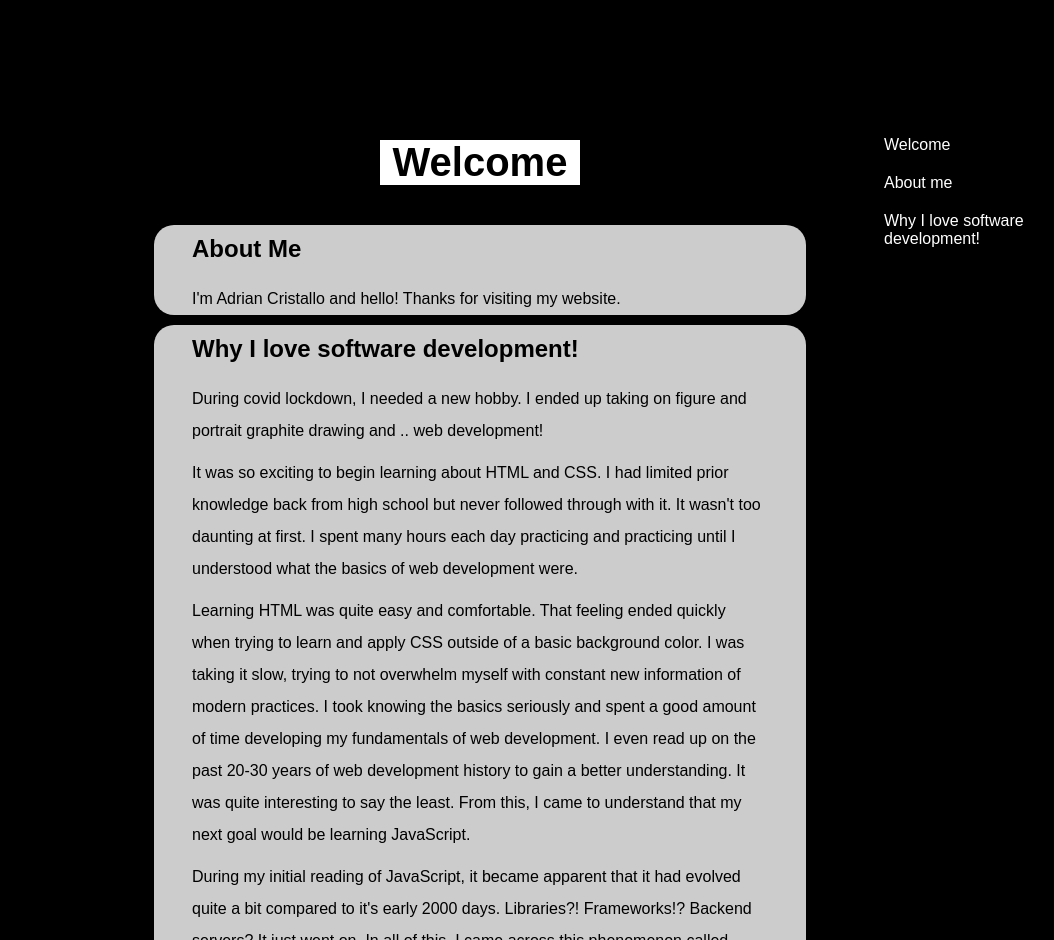
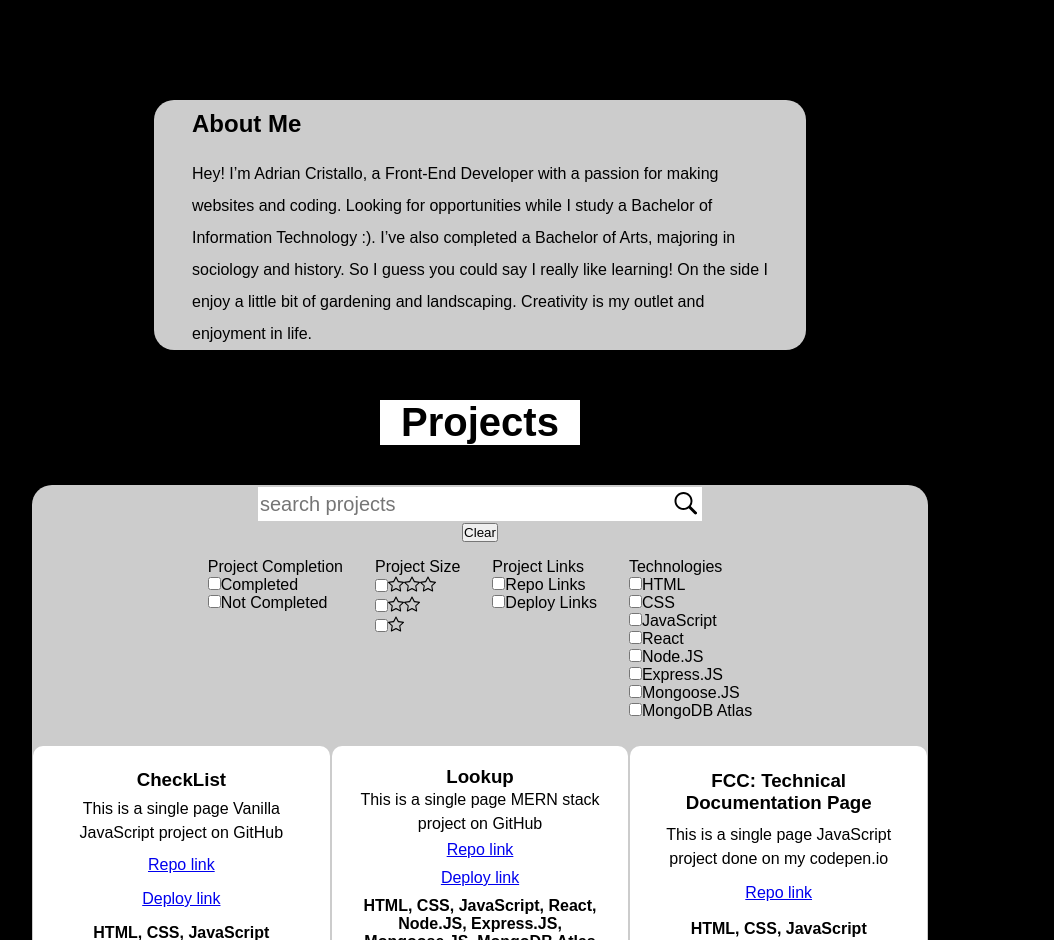
Before and after one commit to haheha24/portfolio, a React (Create React App) app in the folder client/: page / in a window 1280 px wide. Shown: the part 800-1740 px from the top of the page, without its empty margins (160-1214 px from the left). Built offline with nearby package versions, Linux system fonts and the light colour scheme.

Commit message:
removed SideNavBar as there was no need for it anymore. Also adjusted the html of About.tsx for a more consise and shorter introduction. Will edit and add more in the future

```diff
--- a/client/src/components/main/pages/about/About.tsx
+++ b/client/src/components/main/pages/about/About.tsx
@@ -1,5 +1,4 @@
 import "./about.css";
-import SideNavBar from "../../../sideNavBar/SideNavBar";
 
 export type IhomeSubtitle = {
   itemId: string;
@@ -7,94 +6,20 @@ export type IhomeSubtitle = {
 };
 
 const About = () => {
-  const homeSubtitleArray: IhomeSubtitle[] = [
-    { itemId: "welcome", itemName: "Welcome"},
-    { itemId: "aboutMe", itemName: "About me" },
-    {
-      itemId: "loveSoftware",
-      itemName: "Why I love software development!",
-    },
-  ];
 
   return (
-    <div  className="about-grid">
-      <SideNavBar navArray={homeSubtitleArray} />
+    <div className="about-grid">
       <div id="aboutLink" className="about-container">
-        <h1 id="welcome" className="about-title">Welcome</h1>
         <section id="aboutMe" className="about-section">
           <h2 className="about-subtitle">About Me</h2>
           <p className="about-paragraph">
-            I'm Adrian Cristallo and hello! Thanks for visiting my website.
-          </p>
-        </section>
-        <section id="loveSoftware" className="about-section">
-          <h2 className="about-subtitle">Why I love software development!</h2>
-          <p className="about-paragraph">
-            During covid lockdown, I needed a new hobby. I ended up taking on
-            figure and portrait graphite drawing and .. web development!
-          </p>
-          <p className="about-paragraph">
-            It was so exciting to begin learning about HTML and CSS. I had
-            limited prior knowledge back from high school but never followed
-            through with it. It wasn't too daunting at first. I spent many hours
-            each day practicing and practicing until I understood what the
-            basics of web development were.
-          </p>
-          <p className="about-paragraph">
-            Learning HTML was quite easy and comfortable. That feeling ended
-            quickly when trying to learn and apply CSS outside of a basic
-            background color. I was taking it slow, trying to not overwhelm
-            myself with constant new information of modern practices. I took
-            knowing the basics seriously and spent a good amount of time
-            developing my fundamentals of web development. I even read up on the
-            past 20-30 years of web development history to gain a better
-            understanding. It was quite interesting to say the least. From this,
-            I came to understand that my next goal would be learning JavaScript.
-          </p>
-          <p className="about-paragraph">
-            During my initial reading of JavaScript, it became apparent that it
-            had evolved quite a bit compared to it's early 2000 days.
-            Libraries?! Frameworks!? Backend servers? It just went on. In all of
-            this, I came across this phenomenon called <b>React</b>. It was a
-            library, <i>but confused as a framework</i>, of JavaScript. It
-            sounded overwhelming but also extremely cool. This motivated me to
-            want to learn React and know how to use it. Putting my problem
-            solving cap back on, how was I going to get to this point of
-            expertise? So back on the study wagon, I reigned in my curiosity and
-            made a plan on how I was going to achieve my goal. I had to first
-            learn JavaScript.
-          </p>
-          <p className="about-paragraph">
-            JavaScript was (and still is) my actual challenge. I had overcome
-            HTML and CSS with relative ease over time. JavaScript challenged me
-            because it wasn't as clear as the previous two languages. It
-            required so much more of my wit and problem solving skills. I won't
-            lie, I struggled for the first 6 months. However, I kept at it! I
-            was determined to learn this new challenge and so, my first task
-            that I identified was to learn the language fundamentals. Syntax and
-            statements, expressions, primitive values, operators, functions,
-            objects, the list could go on. Like I mentioned, it's still a
-            challenge but that's the fantastic thing, learning it has become a
-            passion. It never really feels like a chore.
-          </p>
-          <p className="about-paragraph">
-            Fast forward to the present, I put in the effort and learnt the
-            fundamentals, learnt how to read JavaScript documentation, as well
-            as how to use a variety of resources to help me learn and problem
-            solve. I am still learning, <i>a lot</i>, and have much more to
-            learn! I can safely say I can use React and incorporate it with
-            other npm packages to build websites. I even taught myself a bit of
-            backend development. It was really interesting learning how to make
-            a MERN stack application. Every step was a challenge but the
-            gratifaction of solving each problem was like ecstacy.
-          </p>
-          <p className="about-paragraph">
-            In summary, I started out learning HTML and CSS which was a comfy
-            experience. Learning JavaScript was a wake up call, realising the
-            peak that I felt like I had reached with HTML and CSS was only an
-            illusion and in actual fact just the base of the summit. Through
-            learning the JavaScript fundamentals, I was able to begin my journey
-            of learning the modern web development experience through React.
+            Hey! I’m Adrian Cristallo, a Front-End Developer with a passion for
+            making websites and coding. Looking for opportunities while I study
+            a Bachelor of Information Technology :). I’ve also completed a
+            Bachelor of Arts, majoring in sociology and history. So I guess
+            you could say I really like learning! On the side I enjoy a little
+            bit of gardening and landscaping. Creativity is my outlet and
+            enjoyment in life.
           </p>
         </section>
       </div>
--- a/client/src/components/sideNavBar/SideNavBar.tsx
+++ /dev/null
@@ -1,57 +0,0 @@
-import "./sidenavbar.css";
-import { useEffect, useRef } from "react";
-import { IhomeSubtitle } from "../main/pages/about/About";
-import { Link } from "react-scroll";
-import { GiHamburgerMenu } from "react-icons/gi";
-
-const SideNavBar = (props: { navArray: IhomeSubtitle[] }) => {
-  const windowWidth = window.innerWidth;
-  const sideNavRef = useRef<HTMLElement>(null);
-  const sideBurgerRef = useRef<HTMLDivElement>(null);
-
-  useEffect(() => {
-    let newNavRef = sideNavRef;
-    let newBurgerRef = sideBurgerRef;
-    if (windowWidth <= 860) {
-      newBurgerRef.current?.addEventListener("click", () => {
-        newNavRef.current?.classList.toggle("displayBlock");
-        return () => newNavRef.current?.classList.toggle("displayBlock");
-      });
-      return () => {
-        newBurgerRef.current?.addEventListener("click", () => {
-          newNavRef.current?.classList.toggle("displayBlock");
-          return () => newNavRef.current?.classList.toggle("displayBlock");
-        });
-      };
-    }
-  });
-
-  return (
-    <aside className="sidenav-container">
-      <div className="sidenav-burger" ref={sideBurgerRef}>
-        <GiHamburgerMenu style={{ width: "2.5em", height: "2.5em" }} />
-      </div>
-      <nav className="sidenav" ref={sideNavRef}>
-        <ul className="sidenav-ul">
-          {props.navArray.map((navItem: IhomeSubtitle, index) => {
-            return (
-              <li key={index} className="sidenav-item">
-                <Link
-                  activeClass="sidenav-current"
-                  className="sidenav-item-anchor"
-                  to={navItem.itemId}
-                  spy={true}
-                  offset={-77.5}
-                >
-                  {navItem.itemName}
-                </Link>
-              </li>
-            );
-          })}
-        </ul>
-      </nav>
-    </aside>
-  );
-};
-
-export default SideNavBar;
--- a/client/src/components/sideNavBar/sidenavbar.css
+++ /dev/null
@@ -1,107 +0,0 @@
-.sidenav-container {
-  display: flex;
-  flex-direction: column;
-  grid-column: 3/4;
-  grid-row: 1;
-}
-.sidenav-burger {
-  position: sticky;
-  top: 90%;
-  align-self: flex-end;
-  margin-right: 8.5%;
-  margin-bottom: 10px;
-  display: none;
-  cursor: pointer;
-  background: linear-gradient(
-    to bottom,
-    rgba(77, 77, 77, 1) 0%,
-    rgb(46, 161, 20) 100%
-  );
-  border-radius: 10px;
-}
-.sidenav-burger:hover {
-  background: linear-gradient(
-    to bottom,
-    hsl(0, 0%, 50%) 0%,
-    rgb(46, 255, 20) 100%
-  );
-}
-.sidenav {
-  position: sticky;
-  padding-top: 10%;
-  top: 10%;
-  justify-items: center;
-}
-.sidenav-ul {
-  display: flex;
-  flex-direction: column;
-  box-shadow: inset 5px 0 0 black;
-}
-.sidenav-item {
-  list-style-type: none;
-  text-align: left;
-  display: flex;
-}
-.sidenav-item-anchor:hover {
-  color: hsl(0, 100%, 70%);
-}
-.sidenav-item-anchor {
-  padding: 10px 0 10px 20px;
-  width: inherit;
-  cursor: pointer;
-  color: white;
-}
-.sidenav-current {
-  color: red;
-  box-shadow: inset 5.2px 0 0 red;
-}
-
-/*  Media Queries  */
-
-@media only screen and (max-width: 1100px) {
-  .sidenav-container {
-    grid-column: 2/3;
-  }
-  .sidenav-item-anchor {
-    padding: 10px auto 10px 20px;
-  }
-}
-@media only screen and (max-width: 860px) {
-  .sidenav-burger {
-    display: flex;
-    justify-content: flex-end;
-  }
-  .sidenav {
-    display: none;
-    padding-top: 0;
-    margin-right: 15%;
-    margin-bottom: 5em;
-    top: 65%;
-    border-top-left-radius: 10px;
-    border-top-right-radius: 10px;
-    border-bottom-left-radius: 10px;
-    background-color: hsl(0, 0%, 40%);
-    /* box-shadow: outset 5px 5px 5px #000; */
-  }
-  .sidenav-ul {
-    flex-direction: column;
-    box-shadow: none;
-    padding: 1em 0 0.7em 1em;
-  }
-  .sidenav-item-anchor {
-    color: white;
-  }
-  .sidenav-current {
-    color: red;
-    box-shadow: inset 5.2px 0 0 red;
-  }
-}
-@media only screen and (max-width: 500px) {
-  .sidenav-container {
-    grid-column: 1/3;
-    margin-left: 15%;
-  }
-}
-.displayBlock {
-  display: block;
-}
```
